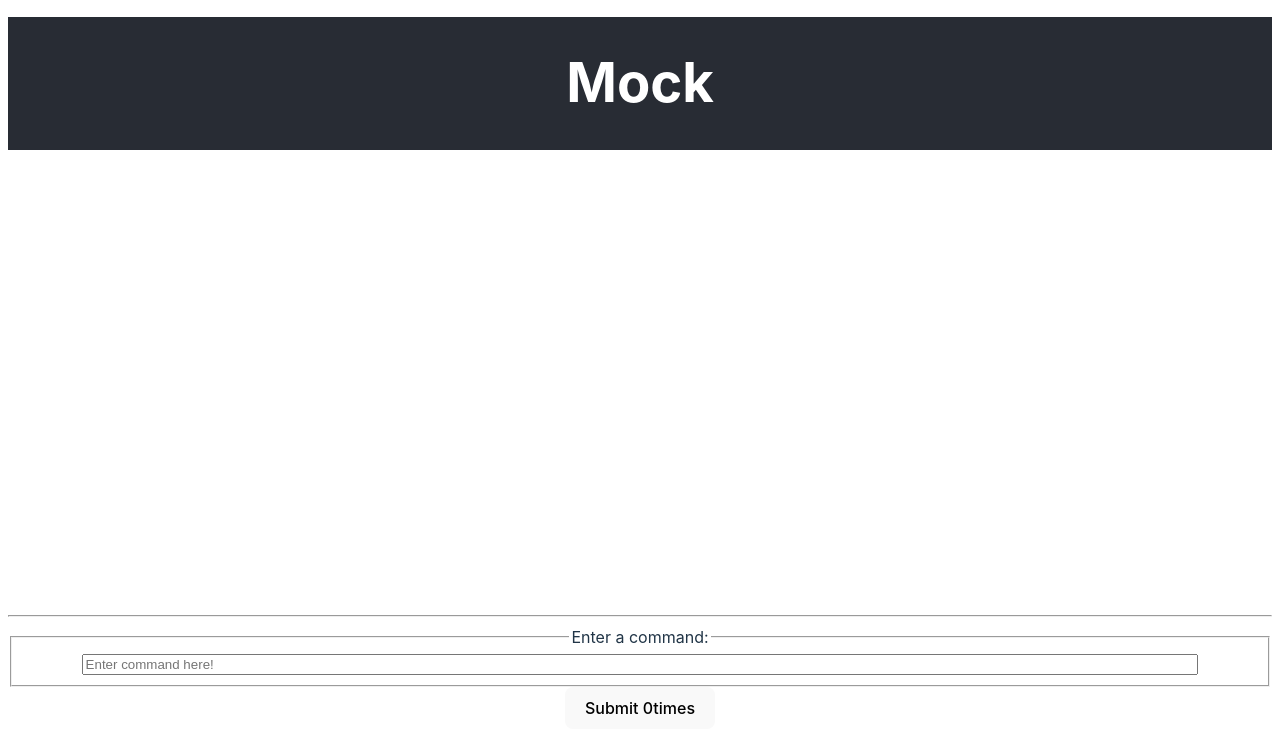
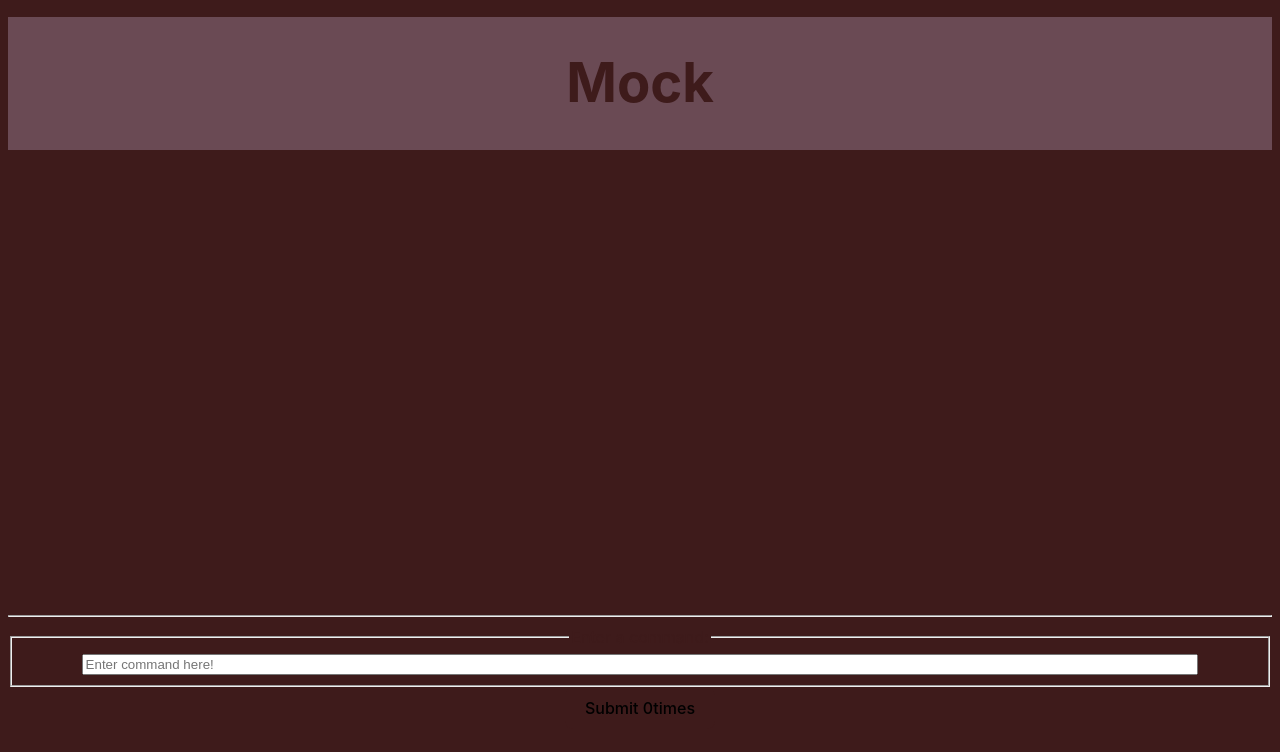
Before and after one commit to ystepane/mock, a React (Vite) app: page / in a window 1280 px wide. Shown: the top 752 px of the page. Built offline with nearby package versions, Linux system fonts and the light colour scheme.

Commit message:
Feat: user story 2, Style updates. pair-prog w/bkaravan

```diff
--- a/src/components/ControlledInput.tsx
+++ b/src/components/ControlledInput.tsx
@@ -1,25 +1,31 @@
-import '../styles/main.css';
-import { Dispatch, SetStateAction } from 'react';
+import "../styles/main.css";
+import { Dispatch, SetStateAction } from "react";
 
 // Remember that parameter names don't necessarily need to overlap;
 // I could use different variable names in the actual function.
 interface ControlledInputProps {
-    value: string,
+  value: string;
   // This type comes from React+TypeScript. VSCode can suggest these.
   //   Concretely, this means "a function that sets a state containing a string"
-    setValue: Dispatch<SetStateAction<string>>,
-    ariaLabel: string
+  setValue: Dispatch<SetStateAction<string>>;
+  ariaLabel: string;
 }
 
 // Input boxes contain state. We want to make sure React is managing that state,
 //   so we have a special component that wraps the input box.
-  export function ControlledInput({value, setValue, ariaLabel}: ControlledInputProps) {
+export function ControlledInput({
+  value,
+  setValue,
+  ariaLabel,
+}: ControlledInputProps) {
   return (
-      <input type="text" className="repl-command-box"
+    <input
+      type="text"
+      className="repl-command-box"
       value={value}
       placeholder="Enter command here!"
       onChange={(ev) => setValue(ev.target.value)}
-            aria-label={ariaLabel}>
-      </input>
+      aria-label={ariaLabel}
+    ></input>
   );
 }
--- a/src/components/REPL.tsx
+++ b/src/components/REPL.tsx
@@ -17,17 +17,20 @@ export default function REPL() {
   const [history, setHistory] = useState<string[]>([]);
   // const [testing, setTesting] = useState<boolean[]>([]);
   const [brief, setBrief] = useState<boolean>(true);
+  const [file, setFile] = useState<string[][]>([[]]);
 
   return (
     <div className="repl">
       {/*This is where your REPLHistory might go... You also may choose to add it within your REPLInput
       component or somewhere else depending on your component organization. What are the pros and cons of each? */}
       {/* TODO: Update your REPLHistory and REPLInput to take in new shared state as props */}
-      <REPLHistory commands={history} brief={brief} />
+      <REPLHistory commands={history} brief={brief} file={file} />
       <hr></hr>
       <REPLInput
         commands={history}
         brief={brief}
+        file={file}
+        setFile={setFile}
         setBrief={setBrief}
         setHistory={setHistory}
         // testing={testing}
--- a/src/components/REPLHistory.tsx
+++ b/src/components/REPLHistory.tsx
@@ -4,40 +4,20 @@ import "../styles/main.css";
 interface REPLHistoryProps {
   // TODO: Fill with some shared state tracking all the pushed commands
   commands: string[];
+  file: string[][];
   brief: boolean;
 }
 
 export function REPLHistory(props: REPLHistoryProps) {
-  // if (props.brief) {
-  //   return (
-  //     <div className="repl-history">
-  //       {/* This is where command history will go */}
-  //       {/* TODO: To go through all the pushed commands... try the .map() function! */}
-  //       {props.commands.map((command, index) => (
-  //         <p>{command}</p>
-  //       ))}
-  //       {/* {props.testing.map((testing, index) => (
-  //         <p>
-  //           {testing.toString()} at testing mode {index}
-  //         </p>
-  //       ))} */}
-  //     </div>
-  //   );
-  // }
   return (
     <div className="repl-history">
       {/* This is where command history will go */}
       {/* TODO: To go through all the pushed commands... try the .map() function! */}
       {props.commands.map((command, index) => (
         <p>
-          {command} at index {index}
+          {command} {index} and here is the file {props.file}
         </p>
       ))}
-      {/* {props.testing.map((testing, index) => (
-        <p>
-          {testing.toString()} at testing mode {index}
-        </p>
-      ))} */}
     </div>
   );
 }
--- a/src/components/REPLInput.tsx
+++ b/src/components/REPLInput.tsx
@@ -1,11 +1,15 @@
 import "../styles/main.css";
 import { Dispatch, SetStateAction, useState } from "react";
 import { ControlledInput } from "./ControlledInput";
+import { data } from "./MockData";
+import path from "path";
 
 interface REPLInputProps {
   // TODO: Fill this with desired props... Maybe something to keep track of the submitted commands
   commands: string[];
   brief: boolean;
+  file: string[][];
+  setFile: Dispatch<SetStateAction<string[][]>>;
   setBrief: Dispatch<SetStateAction<boolean>>;
   setHistory: Dispatch<SetStateAction<string[]>>;
 }
@@ -19,17 +23,29 @@ export function REPLInput(props: REPLInputProps) {
   // const [mode, setMode] = useState<boolean>(true);
   // TODO WITH TA: build a handleSubmit function called in button onClick
   function handleSubmit(commandString: string) {
+    let splitInput = commandString.split(" ", 3);
     setCount(count + 1);
     let output = "";
-    switch (commandString) {
+    switch (splitInput[0]) {
       case "mode": {
         props.setBrief(!props.brief);
         output = "mode switched!!!!!!!!";
         break;
       }
-      case "load": {
-        // call the load function
-        output = "load successful!";
+      case "load_file": {
+        if (splitInput.length != 2) {
+          output = "Error: bad filepath!";
+        } else {
+          //load_file
+          // call the load function
+          // load(splitInput[1])
+          if (load(splitInput[1])) {
+            output = "load_file of " + splitInput[1] + " successful!";
+          } else {
+            output = "Could not find " + splitInput[1];
+          }
+        }
+
         break;
       }
       case "view": {
@@ -61,6 +77,15 @@ export function REPLInput(props: REPLInputProps) {
     }
     setCommandString("");
   }
+
+  function load(pathFile: string): boolean {
+    if (data.has(pathFile)) {
+      props.setFile(data.get(pathFile));
+      return true;
+    } else {
+      return false;
+    }
+  }
   // TODO: Once it increments, try to make it push commands... Note that you can use the `...` spread syntax to copy what was there before
   // add to it with new commands.
   /**
--- a/src/styles/App.css
+++ b/src/styles/App.css
@@ -3,12 +3,12 @@
 }
 
 .App-header {
-  background-color: #282c34;
+  background-color: #6a4a54;
   min-height: 8vh;
   display: flex;
   flex-direction: column;
   align-items: center;
   justify-content: center;
   font-size: calc(1px + 2vmin);
-  color: white;
+  color: #3e1b1b;
 }
--- a/src/styles/index.css
+++ b/src/styles/index.css
@@ -4,8 +4,8 @@
   font-weight: 400;
 
   color-scheme: light dark;
-  color: rgba(255, 255, 255, 0.87);
-  background-color: #242424;
+  color: #323232;
+  background-color: #9a877b;
 
   font-synthesis: none;
   text-rendering: optimizeLegibility;
@@ -40,7 +40,7 @@ button {
   transition: border-color 0.25s;
 }
 button:hover {
-  border-color: #646cff;
+  border-color: purple;
 }
 button:focus,
 button:focus-visible {
@@ -49,13 +49,13 @@ button:focus-visible {
 
 @media (prefers-color-scheme: light) {
   :root {
-    color: #213547;
-    background-color: #ffffff;
+    color: #3e1b1b;
+    background-color: #3e1b1b;
   }
   a:hover {
     color: #747bff;
   }
   button {
-    background-color: #f9f9f9;
+    background-color: #3e1b1b;
   }
 }
```
Lines whose indentation alone changed are shown as unchanged.
